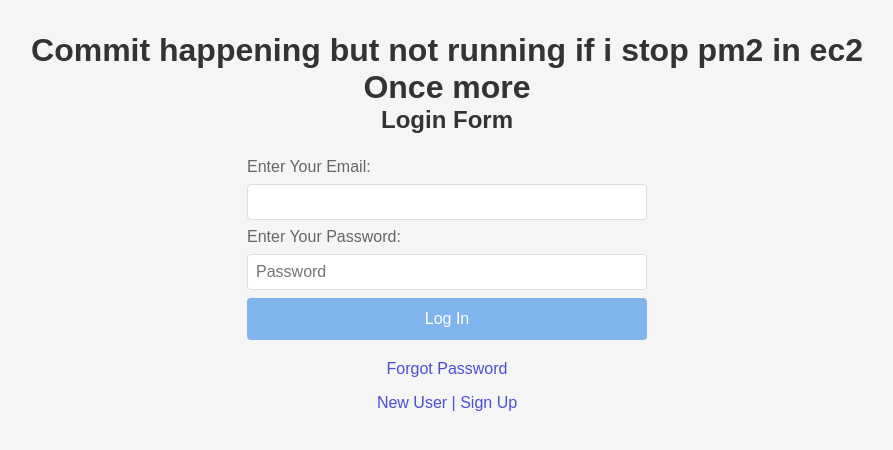
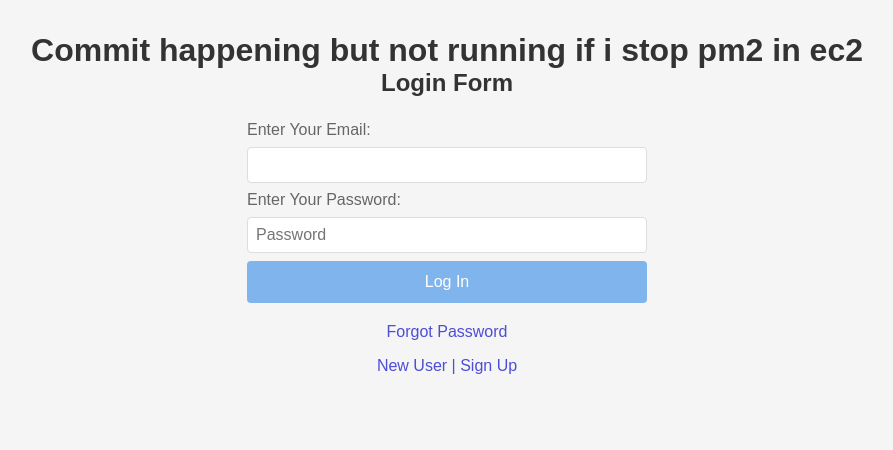
Before and after one commit to ram-Ranjan/Expensify, a website: page public/login.html in a window 1280 px wide. Shown: the whole page, without its empty margins (193-1086 px from the left). Drawn offline with nearby package versions, Linux system fonts and the light colour scheme.

Commit message:
jenkins commit

```diff
--- a/public/login.html
+++ b/public/login.html
@@ -10,7 +10,6 @@
     <main>
       <h1>Commit happening but not running if i stop pm2 in ec2 </h1>
 
-      <h1>Once more</h1>
 
       <h2>Login Form</h2>
       <form id="loginForm" method="post">
```
